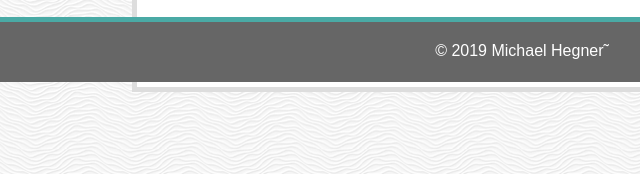
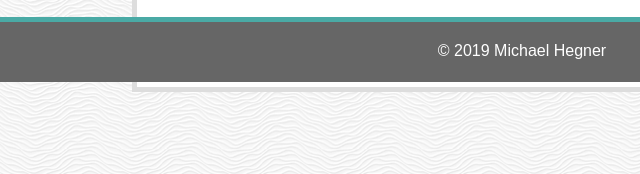
Before and after one commit to hegner123/Basic-Portfolio, a plain HTML site: page portfolio.html in a window 1280 px wide. Shown: the part 718-892 px from the top of the page, 138-778 px from the left. Drawn offline with Linux system fonts and the light colour scheme.

Commit message:
delete typo in footer

```diff
--- a/portfolio.html
+++ b/portfolio.html
@@ -51,7 +51,7 @@
     <div class="space"></div>
 
     <footer class="footer">
-        &copy; 2019 Michael Hegner˜
+        &copy; 2019 Michael Hegner
     </footer>
 
   </body>
```
Also changed, not shown: contact.html (+1 -1 lines), index.html (+1 -1 lines).
